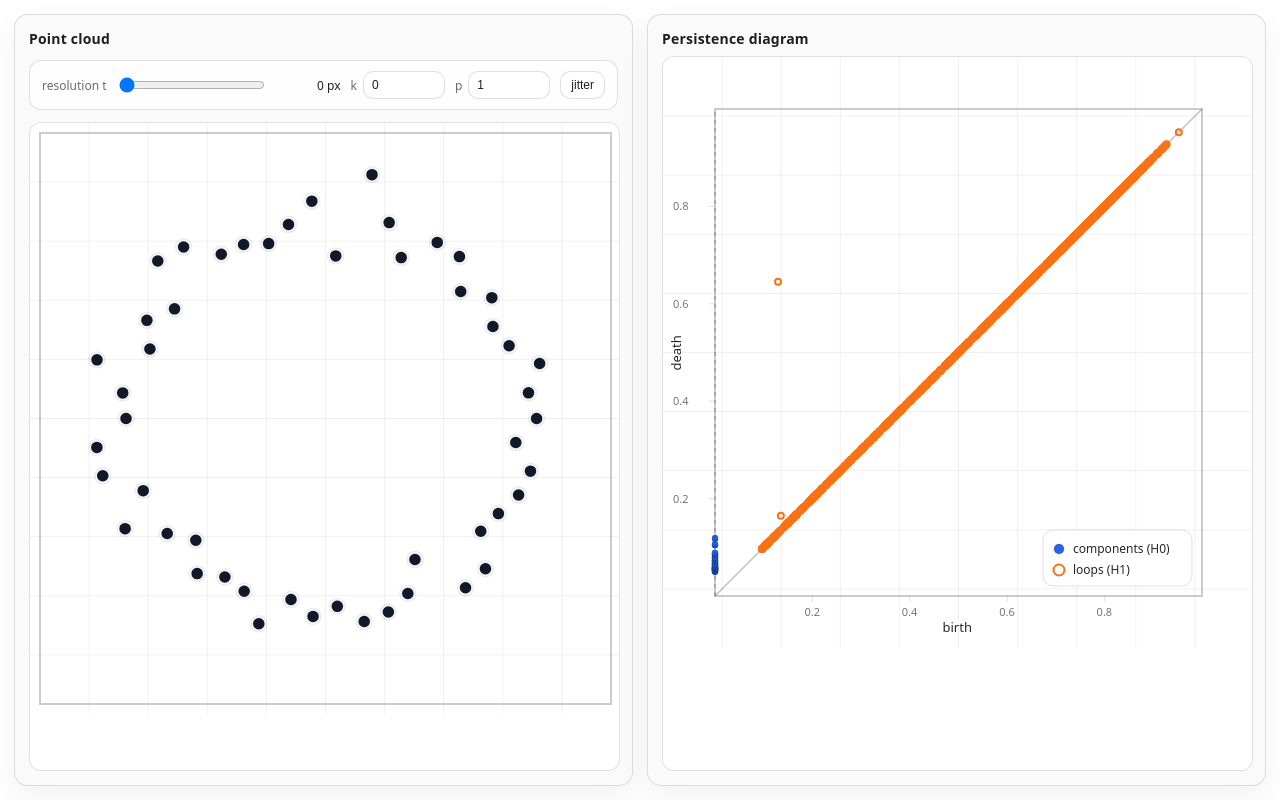
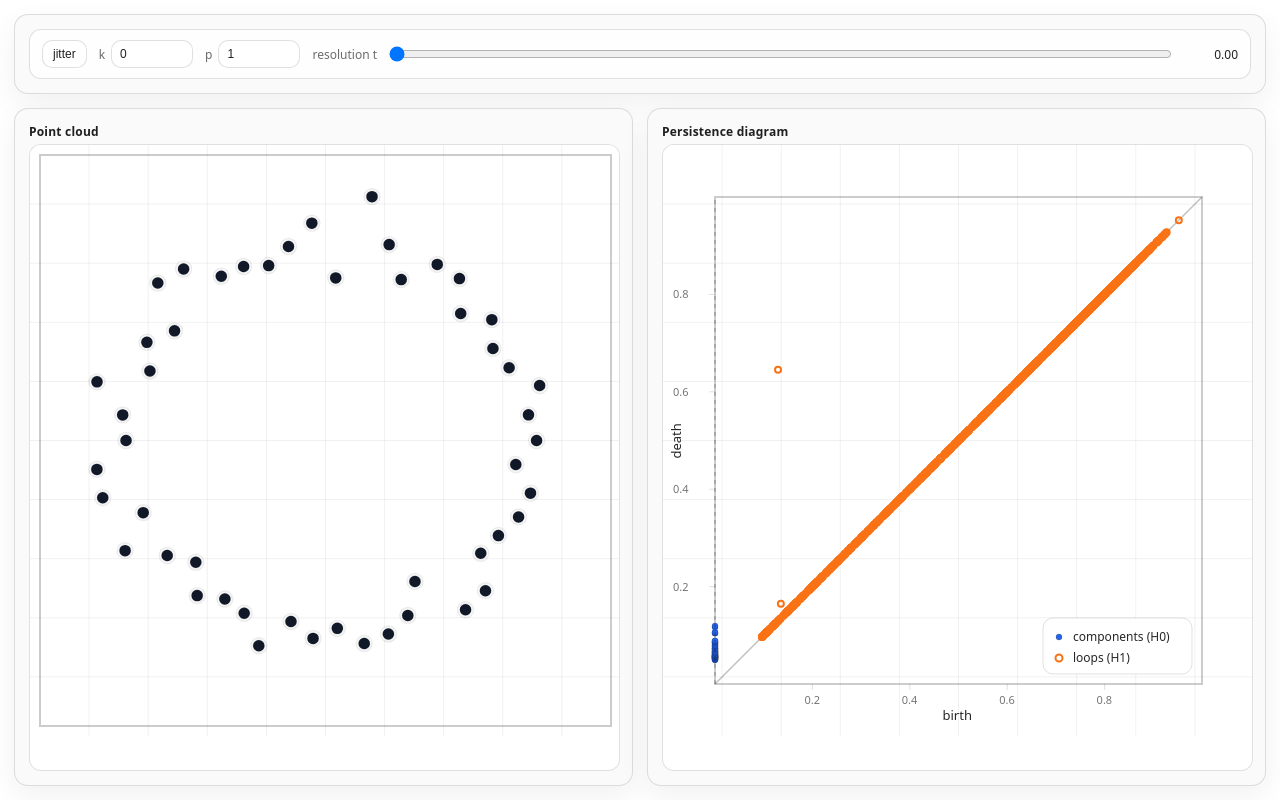
Before and after one commit to sidv23/persistence-diagram, a plain HTML site: page index.html in a window 1280 px wide. Drawn offline with Linux system fonts and the light colour scheme.

Commit message:
fasttrack

```diff
--- a/index.html
+++ b/index.html
@@ -25,11 +25,11 @@
       box-sizing: border-box;
       padding: var(--pad);
       display: grid;
-      grid-template-columns: 1fr 1fr;
+      grid-template-rows: auto 1fr;
       gap: var(--pad);
     }
     @media (max-width: 900px) {
-      .wrap { grid-template-columns: 1fr; }
+      .wrap { grid-template-rows: auto auto; }
     }
     .col {
       background: var(--panel);
@@ -43,10 +43,10 @@
       box-shadow: 0 10px 30px rgba(0,0,0,.06);
     }
     .title {
-      margin: 0 0 8px 0;
-      font-weight: 650;
+      margin: 0 0 4px 0;
+      font-weight: 600;
       letter-spacing: .2px;
-      font-size: 14px;
+      font-size: 12px;
     }
     .square {
       width: 100%;
@@ -67,36 +67,33 @@
       display: block;
       touch-action: none;
     }
-    .controls {
+    .controls-panel {
       display: flex;
       align-items: center;
-      gap: 10px;
+      gap: 12px;
       padding: 10px 12px;
-      margin: 4px 0 12px 0;
       border: 1px solid var(--border);
       border-radius: 12px;
       background: rgba(255,255,255,0.75);
     }
-    .controls .lbl {
+    .controls-panel .lbl {
       font-size: 12px;
       color: var(--muted);
       white-space: nowrap;
     }
-    .controls input[type="range"] { flex: 1; }
-    .controls .val {
+    .controls-panel .val {
       font-variant-numeric: tabular-nums;
       font-size: 12px;
       color: var(--text);
       min-width: 64px;
       text-align: right;
     }
-    .controls .spacer { flex: 0 0 10px; }
-    .controls .mini {
+    .controls-panel .mini {
       display: flex;
       align-items: center;
       gap: 6px;
     }
-    .controls input[type="number"]{
+    .controls-panel input[type="number"]{
       width: 64px;
       padding: 6px 8px;
       border-radius: 10px;
@@ -106,7 +103,7 @@
       color: var(--text);
       font-variant-numeric: tabular-nums;
     }
-    .controls button{
+    .controls-panel button{
       padding: 6px 10px;
       border-radius: 10px;
       border: 1px solid var(--border);
@@ -114,27 +111,65 @@
       background: #fff;
       color: var(--text);
       cursor: pointer;
+      width: fit-content;
     }
-.controls button:hover{
+    .controls-panel button:hover{
       background: rgba(0,0,0,0.04);
     }
-.controls button:active{
+    .controls-panel button:active{
       background: rgba(0,0,0,0.08);
+    }
+    .controls-panel .range {
+      display: flex;
+      align-items: center;
+      gap: 10px;
+      flex: 1;
+      min-width: 0;
+    }
+    .controls-panel .range input[type="range"] {
+      flex: 1;
+      min-width: 120px;
+    }
+    .controls-panel .range .val {
+      min-width: 54px;
+      text-align: right;
+    }
+    .row-top {
+      display: grid;
+      grid-template-columns: 1fr;
+      gap: var(--pad);
+    }
+    .row-bottom {
+      display: grid;
+      grid-template-columns: 1fr 1fr;
+      gap: var(--pad);
+      min-height: 0;
+    }
+    @media (max-width: 900px) {
+      .row-bottom { grid-template-columns: 1fr; }
     }
   </style>
 </head>
 <body>
   <div class="wrap">
+    <div class="row-top">
+      <div class="col">
+        <div class="controls-panel">
+          <button id="resetBtn" type="button" title="Jitter">jitter</button>
+          <div class="mini"><span class="lbl">k</span><input id="kInput" type="number" min="0" max="49" step="1" value="0" /></div>
+          <div class="mini"><span class="lbl">p</span><input id="pInput" type="number" min="1" max="10" step="0.5" value="1" /></div>
+          <div class="range">
+            <label class="lbl" for="tSlider">resolution t</label>
+            <input id="tSlider" type="range" min="0" max="200" step="1" value="0" />
+            <div class="val"><span id="tVal">0</span></div>
+          </div>
+        </div>
+      </div>
+    </div>
+
+    <div class="row-bottom">
       <div class="col">
         <div class="title">Point cloud</div>
-      <div class="controls">
-        <label class="lbl" for="tSlider">resolution t</label>
-        <input id="tSlider" type="range" min="0" max="200" step="1" value="0" />
-        <div class="val"><span id="tVal">0</span> px</div>
-        <div class="mini"><span class="lbl">k</span><input id="kInput" type="number" min="0" max="49" step="1" value="0" /></div>
-        <div class="mini"><span class="lbl">p</span><input id="pInput" type="number" min="1" max="10" step="0.5" value="1" /></div>
-        <button id="resetBtn" type="button" title="Jitter">jitter</button>
-      </div>
         <div class="square" id="ptsBox"><canvas id="pts"></canvas></div>
       </div>
 
@@ -143,6 +178,7 @@
         <div class="square" id="pdBox"><canvas id="pd"></canvas></div>
       </div>
     </div>
+  </div>
 
   <script type="module" src="./main3.js"></script>
 </body>
--- a/main3.js
+++ b/main3.js
@@ -84,7 +84,7 @@ function resizeAll() {
 
   tPx = Math.max(0, Math.min(maxTPx, tPx));
   tSlider.value = String(Math.round(tPx));
-  tVal.textContent = String(Math.round(tPx));
+  tVal.textContent = (tPx / 200).toPrecision(3);
 }
 
 const ro = new ResizeObserver(() => {
@@ -104,7 +104,7 @@ resetBtn.addEventListener('click', () => {
 // slider input (no persistence recompute)
 tSlider.addEventListener('input', () => {
   tPx = Number(tSlider.value);
-  tVal.textContent = String(Math.round(tPx));
+  tVal.textContent = (tPx / 200).toPrecision(2);
   drawAll();
 });
 
@@ -278,7 +278,7 @@ function drawLegendBottomRight(ctx, frameRight, frameBottom) {
   // components (H0) filled marker
   ctx.beginPath();
   ctx.fillStyle = COLORS.h0;
-  ctx.arc(x + 16, y + 19, 5, 0, Math.PI * 2);
+  ctx.arc(x + 16, y + 19, 3, 0, Math.PI * 2);
   ctx.fill();
   ctx.strokeStyle = 'rgba(0,0,0,0.18)';
   ctx.stroke();
@@ -289,7 +289,7 @@ function drawLegendBottomRight(ctx, frameRight, frameBottom) {
   ctx.beginPath();
   ctx.strokeStyle = COLORS.h1;
   ctx.lineWidth = 2;
-  ctx.arc(x + 16, y + 40, 5.5, 0, Math.PI * 2);
+  ctx.arc(x + 16, y + 40, 3.5, 0, Math.PI * 2);
   ctx.stroke();
   ctx.fillStyle = COLORS.text;
   ctx.fillText(line2, x + 30, y + 44);
```
Lines whose indentation alone changed are shown as unchanged.
